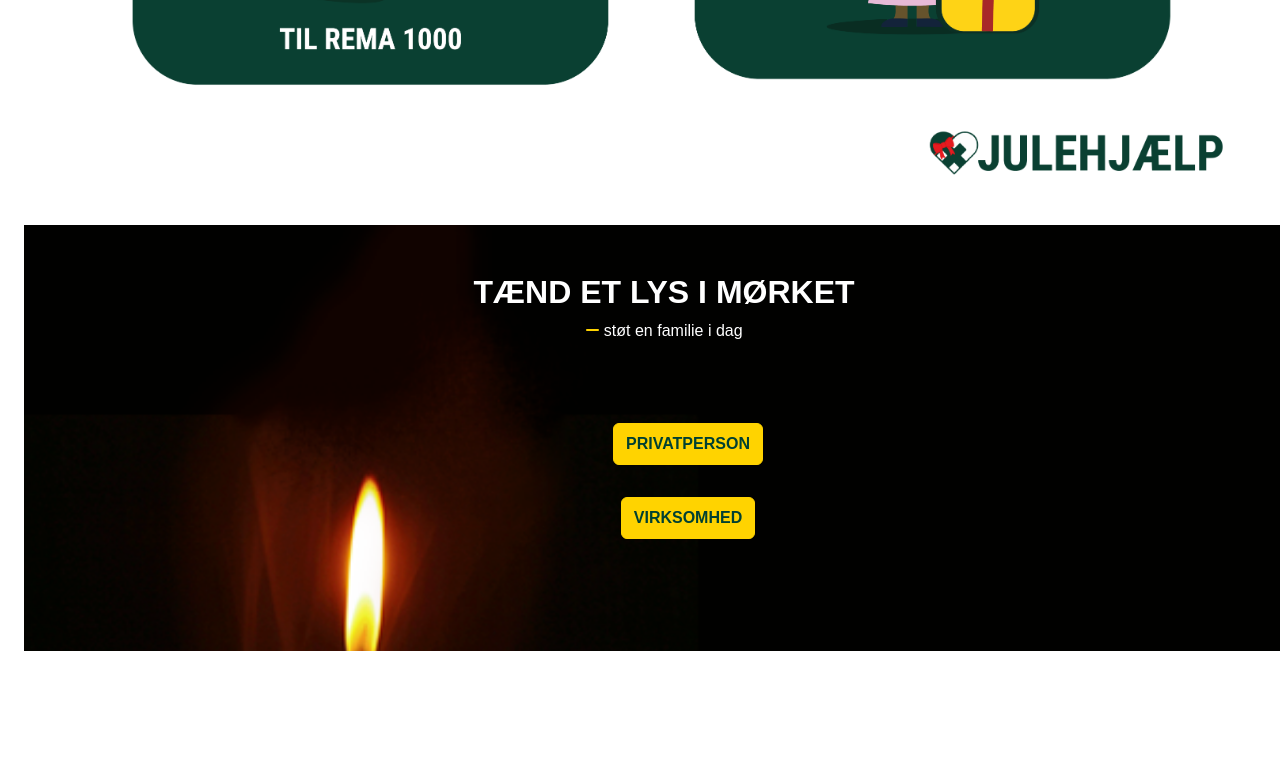
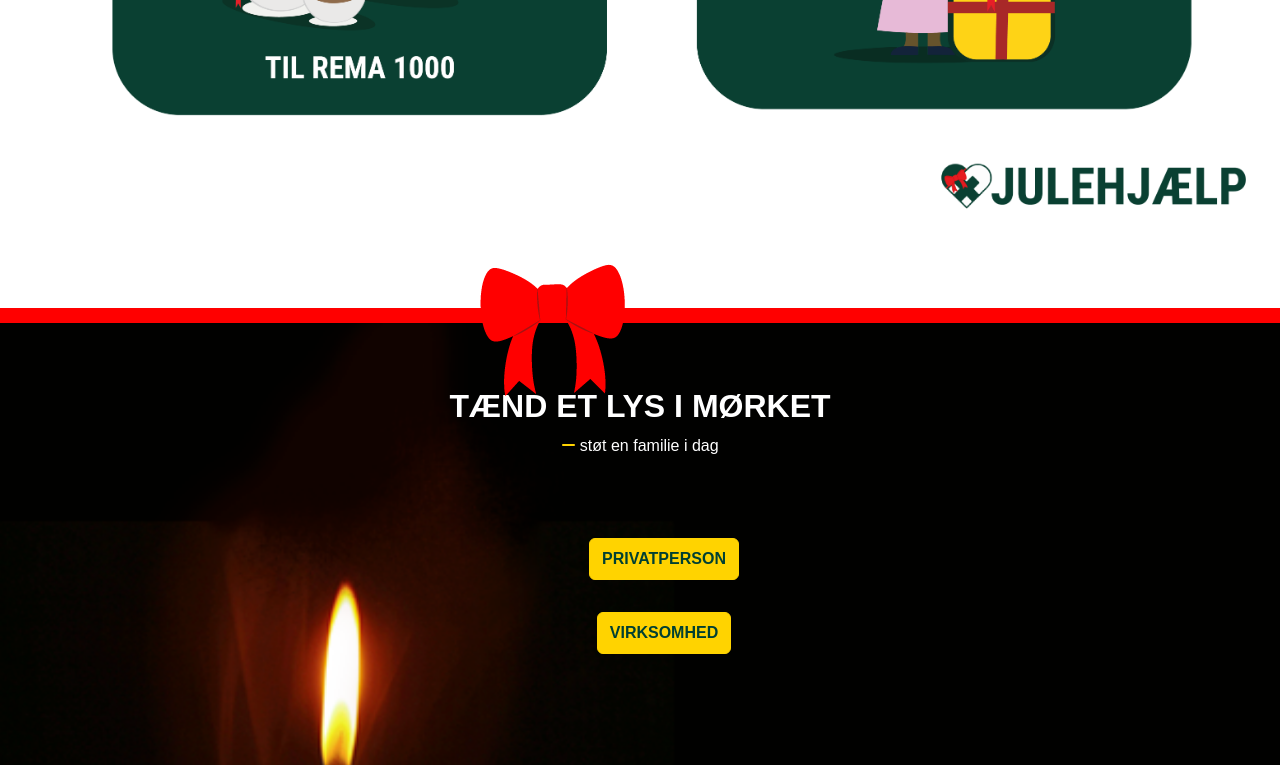
Before and after one commit to sofiepiszczek/Julehjaelp, a PHP site: page / in a window 1280 px wide. Shown: the part 4000-4765 px from the top of the page. Run offline with PHP 8.4, Linux system fonts and the light colour scheme; style sheets or scripts are compiled from the project's sources; some libraries are stand-ins or nearby versions; some web fonts are replaced.

Commit message:
Sløjfe mellem element oprettet og rettet

```diff
--- a/css/styles.scss
+++ b/css/styles.scss
@@ -50,6 +50,11 @@
 	height: 1000px;
 }
 
+.bowbanner{
+	background-color: red;
+	height: 15px;
+}
+
 /*navbar*/
 
 
@@ -88,14 +93,6 @@
 	box-shadow: 0 0 10px rgba(0, 0, 0, 0.2)
 
 }
-#pakkeIkon {
-	right:-8px;
-	bottom:131px;
-}
-#pakkeIkon2{
-	right:px;
-	bottom:131px;
-}
 
 /*vælgPakke*/
 
--- a/index.php
+++ b/index.php
@@ -68,6 +68,7 @@
 <!--Cards m. pakkeløsning-->
             <div class="col-12 px-4">
                 <h2 class="text-darkgreen text text-center py-3 fs-1">GIV EN JULEGAVE</h2>
+            </div>
             <div>
                 <!-- card m. donation 150kr-->
                     <div>
@@ -131,6 +132,7 @@
                     </div>
                 </div>
             </div>
+
 <!--Nillo bog-->
             <div class="container-fluid bg-darkgreen py-4">
                 <div class="row justify-content-center align-items-center">
@@ -156,7 +158,7 @@
                             </div>
                         </div>
                         <div class="col-6 d-flex justify-content-center align-items-center ">
-                            <div class="btn btn-outline-yellow text  text-center py-2 w-75">
+                            <div class="btn btn-outline-yellow text text-center py-2 w-75">
                                 <a href="" class="text-decoration-none text-yellow">LÆS MERE</a>
                             </div>
                         </div>
@@ -172,11 +174,20 @@
                 <p class="text-center text-darkgreen fs-5 p-3"><i class="fa-solid fa-minus" style="color: #ffd300;"></i>
                     Line, 30 år, mor til Liwa, 3 år & Arlo, 1 år.</p>
             </div>
+<!--Infografik-->
             <div class="col-12 container-fluid py-4">
                 <img src="images/infografik1.png" alt="infografik" class="img-fluid">
             </div>
+
+<!--Sløjfe -->
+                <div class="bowbanner col-12 position-relative d-inline-block mt-5">
+                    <div class="col-3 position-absolute top-50 start-50 translate-middle">
+                        <img src="images/bowVandret.png" alt="Sløjfe" class="img-fluid pt-4 mt-1">
+                    </div>
+                </div>
+<!--Tænd et lys i mørjet billede-->
             <div class="col-12 bgimg py-5 text-center text-white d-flex flex-column justify-content-center align-items-center">
-                <h2>TÆND ET LYS I MØRKET</h2>
+                <h2 class="mt-3">TÆND ET LYS I MØRKET</h2>
                 <p><i class="fa-solid fa-minus" style="color: #ffd300;"></i> støt en familie i dag</p>
                 <div class="col-6 py-5 d-flex flex-column justify-content-center align-items-center">
 
```
Also changed, not shown: images/bow.png (added), images/bowVandret.png (added).
